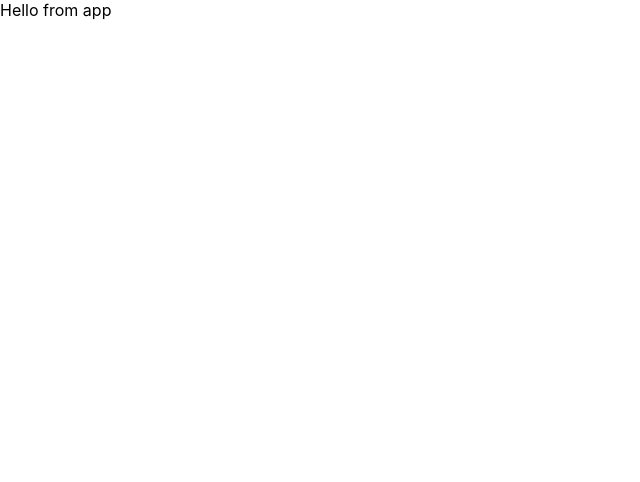
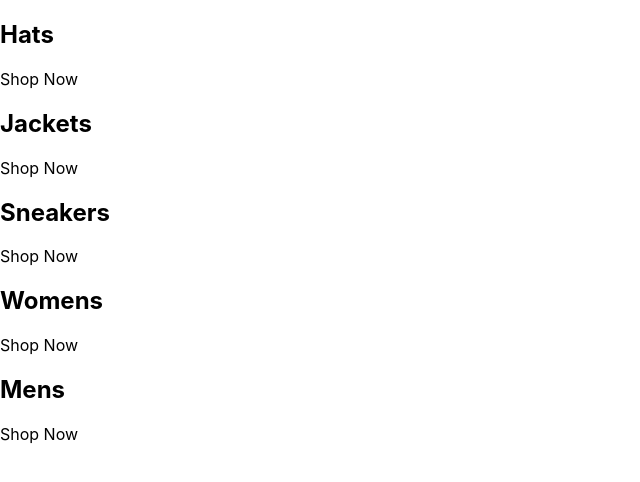
Before and after one commit to Noi-Git/clothing-ecommerce, a React (Create React App) app: page / in a window 1280 px wide. Shown: the top 482 px of the page, without its empty margins (0-640 px from the left). Built offline with nearby package versions, Linux system fonts and the light colour scheme.

Commit message:
create basic components

```diff
--- a/src/App.js
+++ b/src/App.js
@@ -1,5 +1,25 @@
 const App = () => {
-  return <div>Hello from app</div>
+  const categories = [
+    { id: 1, title: 'Hats' },
+    { id: 2, title: 'Jackets' },
+    { id: 3, title: 'Sneakers' },
+    { id: 4, title: 'Womens' },
+    { id: 5, title: 'Mens' },
+  ]
+
+  return (
+    <div className='categories-container'>
+      {categories.map(({ title }) => (
+        <div className='category-container'>
+          {/* {img} */}
+          <div className='category-body-container'>
+            <h2>{title}</h2>
+            <p>Shop Now</p>
+          </div>
+        </div>
+      ))}
+    </div>
+  )
 }
 
 export default App
```
